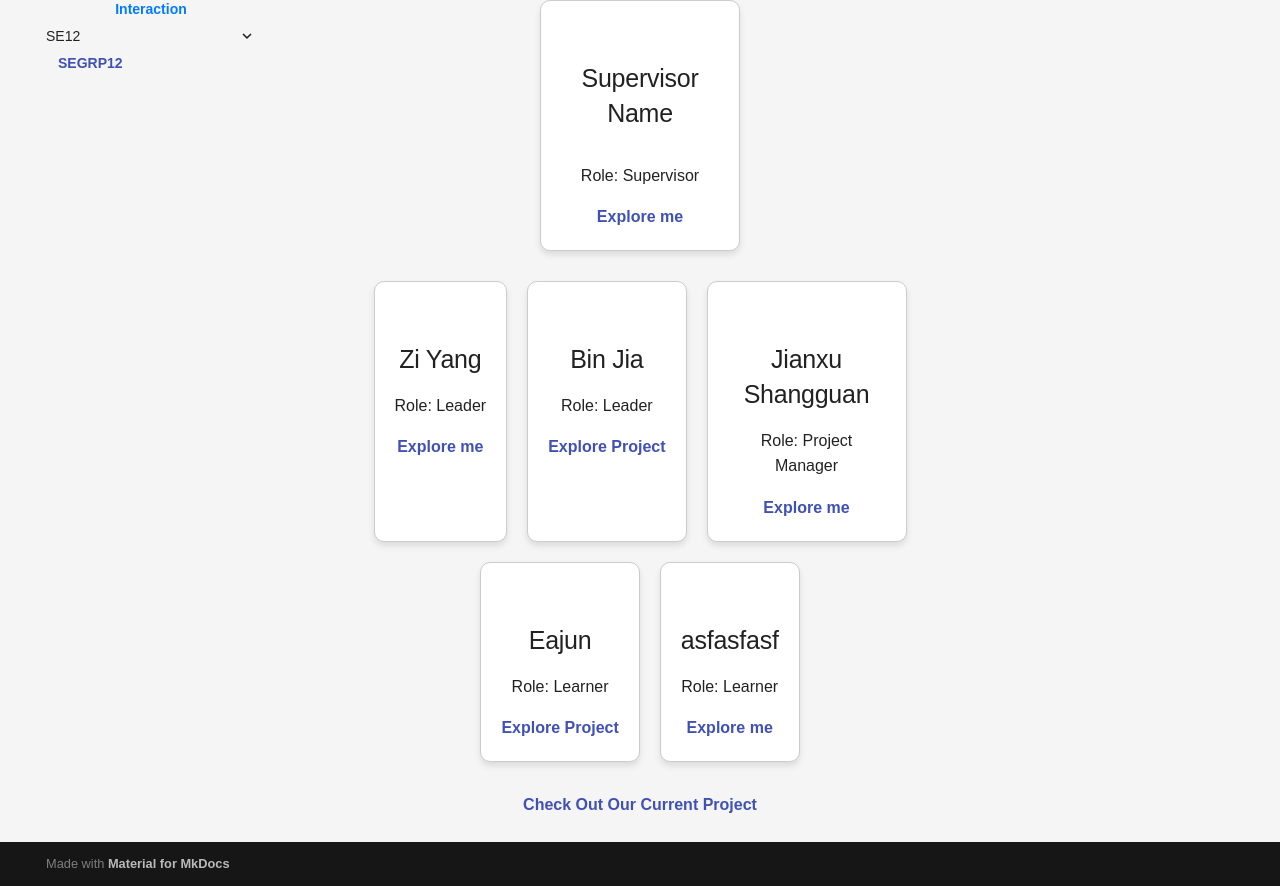
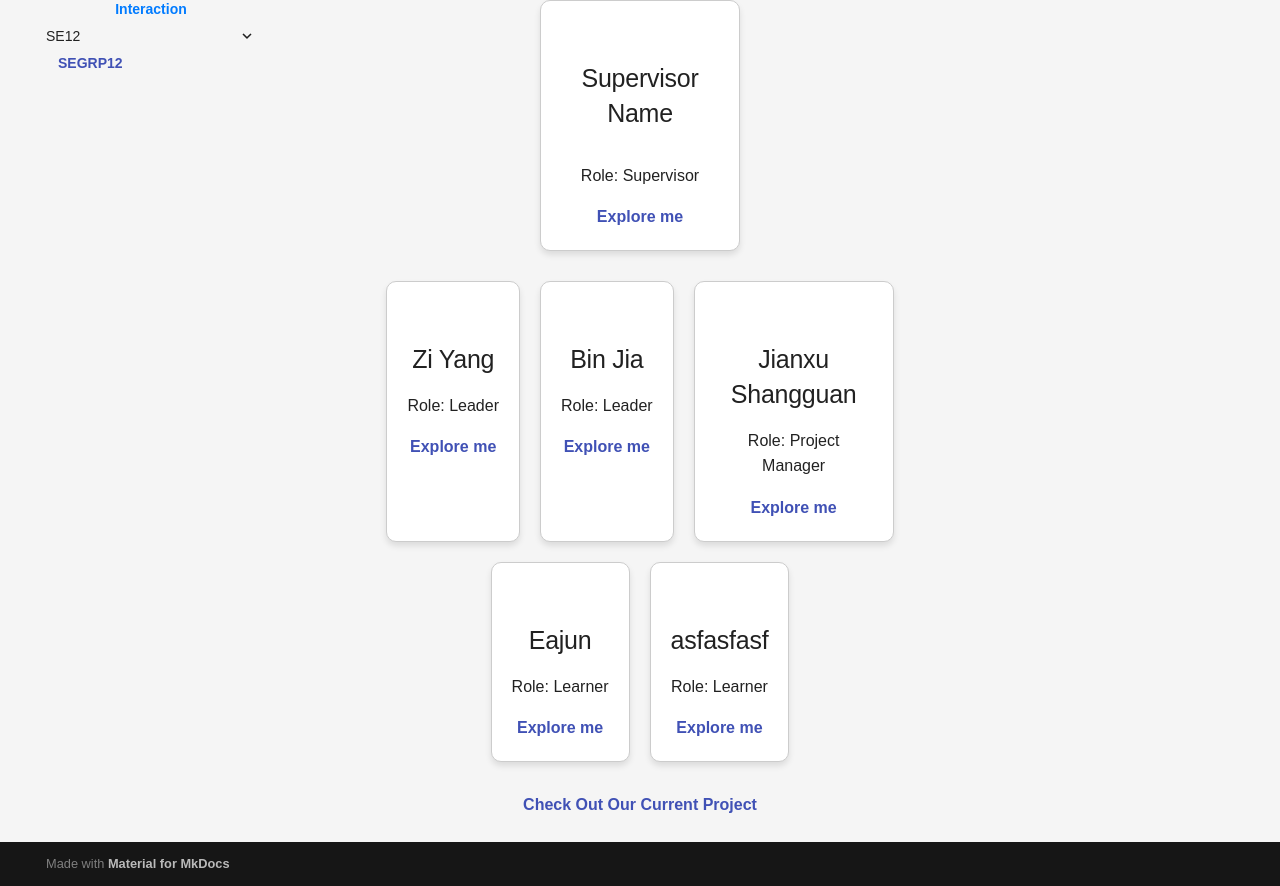
Before and after one commit to g202312/g202312.github.io, an MkDocs documentation site: the page built from docs/SE12/SEGRP12.md, in a window 1280 px wide and 1146 px high. Shown: the part 260-1146 px from the top of the window. Built offline with MkDocs 1.6.1 and Material for MkDocs 9.7.7, drawn with Linux system fonts in a browser that asks for light colours.

Commit message:
Update SEGRP12.md

```diff
--- a/docs/SE12/SEGRP12.md
+++ b/docs/SE12/SEGRP12.md
@@ -96,7 +96,7 @@
         <div class="teammate">
             <h2>Bin Jia</h2>
             <p>Role: Leader</p>
-            <a href="https://example.com/project2">Explore Project</a>
+            <a href="https://example.com/project2">Explore me</a>
         </div>
         <div class="teammate">
             <h2>Jianxu Shangguan</h2>
@@ -106,7 +106,7 @@
         <div class="teammate">
             <h2>Eajun</h2>
             <p>Role: Learner</p>
-            <a href="https://example.com/project4">Explore Project</a>
+            <a href="https://example.com/project4">Explore me</a>
         </div>
         <div class="teammate">
             <h2>asfasfasf</h2>
```
